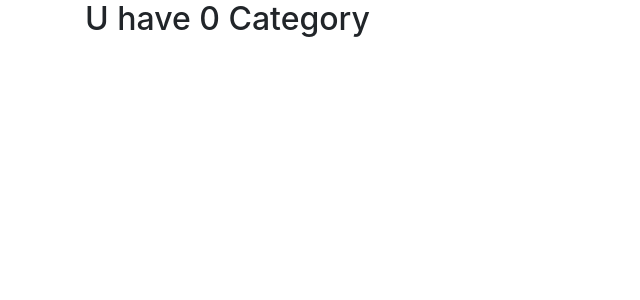
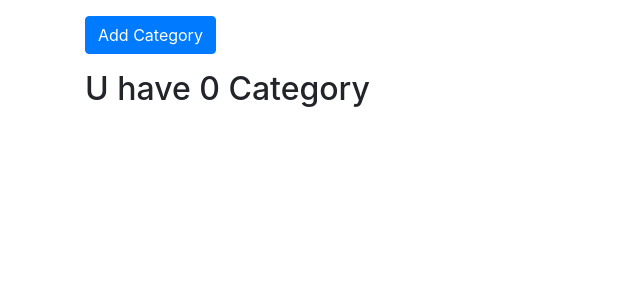
Before and after one commit to mohamed7855/ITI-Django-Labs, a Django app: page /Category/ in a window 1280 px wide. Shown: the part 56-356 px from the top of the page, without its empty margins (0-640 px from the left). Run offline with Django 5.2, Linux system fonts and the light colour scheme; data that the repository does not hold is empty; some libraries are stand-ins or nearby versions.

Commit message:
adding category to DB

```diff
--- a/category/templates/category/index.html
+++ b/category/templates/category/index.html
@@ -1,5 +1,8 @@
 {%extends 'index.html'%} {%load static %} {%block content%}
 <div class="container">
+  <a href="{%url 'category.add'%}">
+    <button type="button" class="btn btn-primary my-3">Add Category</button>
+  </a>
   {%if categories%}
   <table class="table table-striped">
     <tr>
--- a/category/urls.py
+++ b/category/urls.py
@@ -3,4 +3,5 @@ from . import  views
 urlpatterns = [
     path('',views.categoryList,name="category.all"),
     path('<int:id>',views.categorydetails,name="category.details"),
+    path('New',views.addCategory,name="category.add"),
 ]
--- a/category/views.py
+++ b/category/views.py
@@ -1,8 +1,18 @@
-from django.shortcuts import render
-from django.http import  HttpResponse
+from django.shortcuts import render,reverse
+from django.http import  HttpResponseRedirect
 from .models import *
 
 # Create your views here.
+
+def addCategory(request):
+    if request.method == 'POST':
+        Category.objects.create(name=request.POST['cName'],
+                                email=request.POST['cEmail'],
+                                image=request.POST['cImage'],
+                                age=request.POST['cAge']
+                               )
+        return HttpResponseRedirect(reverse('category.all'))
+    return render(request,'category/add.html')
 
 def categoryList(request):
     context={'categories':Category.objects.all()}
```
Also changed, not shown: category/templates/category/add.html (added, +26 -0 lines).
